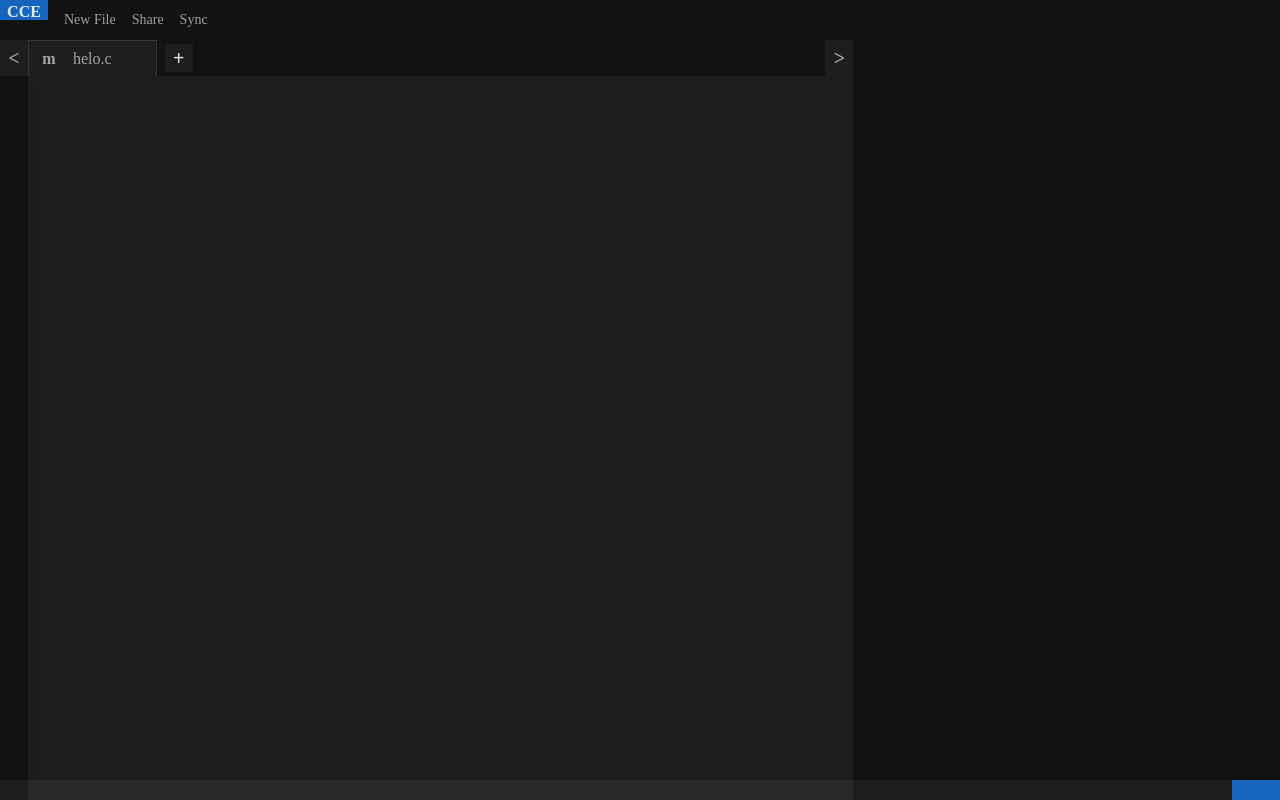
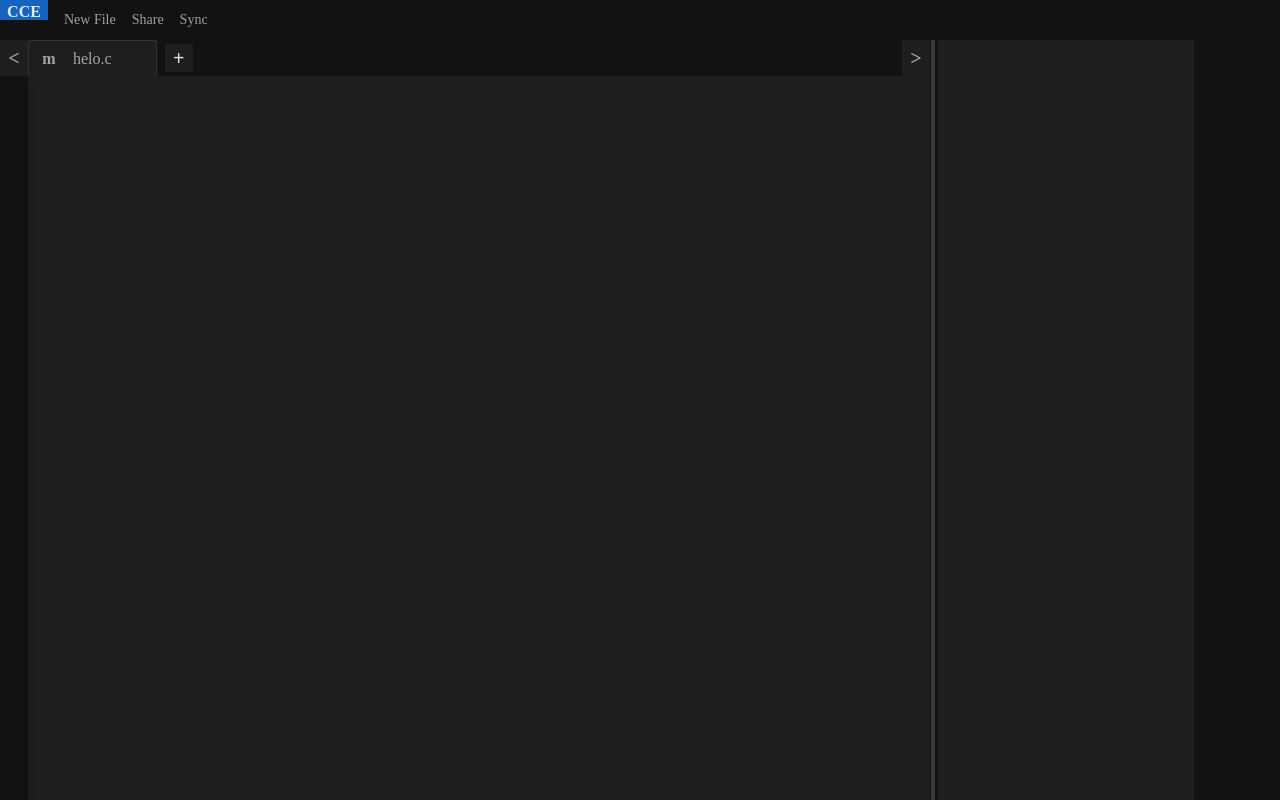
Before and after one commit to DiveshKumar0207/Collaborative-Code-Editor, a React (Vite) app in the folder client/: page /editor in a window 1280 px wide. Built offline with nearby package versions, Linux system fonts and the light colour scheme.

Commit message:
unstable adaptable editor playground

```diff
--- a/client/package.json
+++ b/client/package.json
@@ -13,20 +13,23 @@
     "@headlessui/react": "^1.7.17",
     "@heroicons/react": "^2.0.18",
     "@material-tailwind/react": "^2.1.6",
+    "@reduxjs/toolkit": "^2.1.0",
     "formik": "^2.4.5",
     "react": "^18.2.0",
     "react-dom": "^18.2.0",
+    "react-redux": "^9.1.0",
     "react-router-dom": "^6.21.0",
     "yup": "^1.3.2"
   },
   "devDependencies": {
     "@types/react": "^18.2.43",
     "@types/react-dom": "^18.2.17",
+    "@types/react-redux": "^7.1.33",
+    "@types/react-router-dom": "^5.3.3",
     "@typescript-eslint/eslint-plugin": "^6.14.0",
     "@typescript-eslint/parser": "^6.14.0",
     "@vitejs/plugin-react-swc": "^3.5.0",
     "autoprefixer": "^10.4.16",
-    "concurrently": "^8.2.2",
     "eslint": "^8.55.0",
     "eslint-plugin-react-hooks": "^4.6.0",
     "eslint-plugin-react-refresh": "^0.4.5",
--- a/client/src/Pages/EditorPage.tsx
+++ b/client/src/Pages/EditorPage.tsx
@@ -1,23 +1,56 @@
-import React from "react";
-// import { useState } from "react";
+import React, { useState, useRef, useEffect } from "react";
 import HorizontalTabs from "../components/editor/tabs/HorizontalTabs";
 
 interface Props {}
 
 const EditorPage: React.FC<Props> = () => {
-  // const [termHeight, setTermHeight] = useState(0);
-  // const [chatWidth, setChatWidth] = useState(0);
+  const editorRef = useRef<HTMLDivElement>(null);
+  const sliderRef = useRef<HTMLDivElement>(null);
+  const chatBoxRef = useRef<HTMLDivElement>(null);
+  const containerRef = useRef<HTMLDivElement>(null);
+  const [chatBotWidth, setChatBotWidth] = useState<number | null>(null);
+  const [isResizing, SetIsResizing] = useState<boolean>(false);
 
-  // function handleTerminalDrag() {}
+  const setSliderPosition = () => {
+    const editorWidth = editorRef.current!.offsetWidth;
 
-  // function handleChatDrag() {}
+    sliderRef.current!.style.left = `${editorWidth + 1.38}px`;
+    console.log("w : " + editorWidth);
+  };
+
+  useEffect(() => {
+    setSliderPosition();
+    window.addEventListener("resize", setSliderPosition);
+    return () => {
+      window.removeEventListener("resize", setSliderPosition);
+    };
+  }, []);
+
+  const handleMouseUp = () => {
+    SetIsResizing(false);
+  };
+
+  const handleMouseDown = () => {
+    SetIsResizing(true);
+  };
+
+  const handleResizeOnMove = (e: MouseEvent) => {
+    if (isResizing) {
+      console.log(e.clientX);
+      // const newWidth =
+      //   e.clientX - editorRef.current!.getBoundingClientRect().left;
+
+      editorRef.current!.style.width = e.clientX + "px";
+      sliderRef.current!.style.left = `${e.clientX + 1.38}px`;
+    }
+  };
 
   return (
     <div
       className="font fixed h-full max-h-screen w-full bg-backgroundColor-dark"
       style={{ fontFamily: "Ubuntu" }}
     >
-      {/* Top Tape */}
+      {/* Header */}
       <div className="z-50 h-10 bg-backgroundColor-dark">
         <div className="absolute left-0 h-5 w-12 bg-blue-800 text-center font-semibold text-textColor-high">
           CCE
@@ -35,9 +68,10 @@ const EditorPage: React.FC<Props> = () => {
         </ul>
       </div>
 
-      <div className=" h-full w-8/12 ">
+      <div className="flex h-full w-full flex-auto gap-2" ref={containerRef}>
+        <div className=" h-full min-w-[60%] max-w-[80%]" ref={editorRef}>
           {/* Files names and selection */}
-        <div className="flex h-9 w-full items-center justify-between  bg-backgroundColor-dark">
+          <div className="flex h-9 w-full items-center justify-between">
             <div className="flex items-center">
               <span className=" flex h-9 w-7 cursor-pointer items-center justify-center bg-overlayDarkColors-dp01 text-center text-xl font-semibold text-textColor-medium hover:bg-black hover:text-textColor-high">
                 {"<"}
@@ -57,7 +91,7 @@ const EditorPage: React.FC<Props> = () => {
           </div>
 
           {/* Textarea */}
-        <div className="p pb-10 pl-7 ">
+          <div className=" pb-10 pl-7 ">
             <div className="absolute left-0 h-full w-7   shadow-lg"></div>
             <textarea
               name="code"
@@ -70,15 +104,20 @@ const EditorPage: React.FC<Props> = () => {
         </div>
 
         {/* VERTICAL RULER OR SEPERATOR OF CHAT AND CODE */}
-      <div className="absolute right-1/3 h-full w-1 cursor-move bg-black hover:bg-blue-700"></div>
+        <div
+          className=" absolute left-10 h-full w-1 cursor-col-resize bg-overlayDarkColors-dp24 hover:bg-blue-700"
+          ref={sliderRef}
+          // onClick={handleCheck}
+          onMouseMove={handleResizeOnMove}
+          onMouseDown={handleMouseDown}
+          onMouseUp={handleMouseUp}
+        ></div>
 
         {/* CHAT AREA, FILES SECTION */}
-
-      {/* Bottom Tape */}
-      <div className="absolute bottom-0 left-0 z-50 h-5 w-full bg-overlayDarkColors-dp01">
-        {/* Terminal */}
-        {/* <div className="w-8/12 h-10 bg-backgroundColor-dark relative -top-6 text-white"></div> */}
-        <div className="absolute right-0 h-5 w-12 bg-blue-800"></div>
+        <div
+          className=" h-full min-w-[20%] max-w-[40%] bg-overlayDarkColors-dp01"
+          ref={chatBoxRef}
+        ></div>
       </div>
     </div>
   );
--- a/client/src/components/editor/tabs/AddFileForm.tsx
+++ b/client/src/components/editor/tabs/AddFileForm.tsx
@@ -52,7 +52,7 @@ const AddFileForm: React.FC<Props> = () => {
   return (
     <>
       <div>
-        <Button type="button" onClick={openModal}>
+        <Button type="button" onClick={openModal} placeholder={undefined}>
           Add a note
         </Button>
       </div>
@@ -159,6 +159,7 @@ const AddFileForm: React.FC<Props> = () => {
                             color="red"
                             onClick={closeModal}
                             type="button"
+                            placeholder={undefined}
                           >
                             Cancel
                           </Button>
--- a/client/src/components/editor/tabs/HorizontalTabs.tsx
+++ b/client/src/components/editor/tabs/HorizontalTabs.tsx
@@ -1,5 +1,6 @@
 import { XMarkIcon } from "@heroicons/react/24/outline";
 import React, { useState } from "react";
+// import AddFileForm from "./AddFileForm";
 
 interface Props {
   filename: string;
@@ -42,7 +43,7 @@ const HorizontalTabs: React.FC<Props> = ({ filename }) => {
             activeTab === index
               ? "text-textColor-high"
               : "text-textColor-medium"
-          } group box-border flex h-9 cursor-pointer items-center justify-center gap-2 border-[1px] border-b-0 border-[rgba(255,255,255,0.1)] bg-overlayDarkColors-dp01 px-2 text-base `}
+          } group box-border flex h-9 cursor-pointer items-center justify-center gap-2 rounded-sm border-[1px] border-b-0 border-[rgba(255,255,255,0.1)] bg-overlayDarkColors-dp01 px-2 text-base `}
           onClick={() => handleTabActive(index)}
         >
           {/* Icon for file type */}
@@ -78,6 +79,8 @@ const HorizontalTabs: React.FC<Props> = ({ filename }) => {
     <>
       {renderTabs()}
 
+      {/* <AddFileForm /> */}
+
       <div
         className="mx-2 box-border flex h-7 w-7 cursor-pointer items-center justify-center rounded-sm bg-overlayDarkColors-dp01 p-2 text-xl font-semibold text-textColor-high hover:bg-overlayDarkColors-dp06"
         onClick={handleAddTabs}
```
Also changed, not shown: 1 other file (tests, documents, lock files or other folders). Lines whose indentation alone changed are shown as unchanged.
